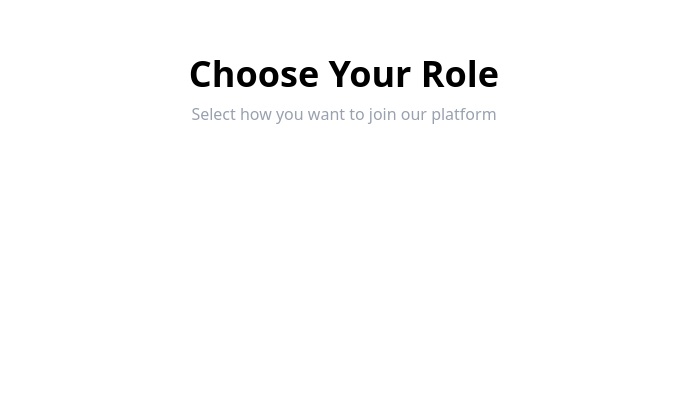
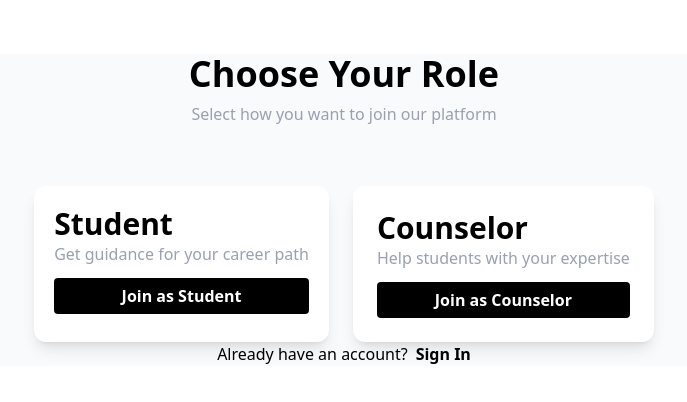
Before and after one commit to DevindiPeiris/NextStep, a React (Vite) app in the folder frontend/nextstep-frontend/: page / in a window 1280 px wide. Shown: the part 146-548 px from the top of the page, without its empty margins (296-983 px from the left). Built offline with nearby package versions, Linux system fonts and the light colour scheme.

Commit message:
role selection

```diff
--- a/frontend/nextstep-frontend/src/pages/RoleSelection.jsx
+++ b/frontend/nextstep-frontend/src/pages/RoleSelection.jsx
@@ -2,10 +2,29 @@ import React from 'react';
 
 function RoleSelection() {
   return (
-  <div>
+  <div className='bg-gray-50 '>
     <div className="flex flex-col items-center justify-center mt-50">
         <h1 className="text-4xl font-bold text-black">Choose Your Role</h1>
-        <p className="text-base text-gray-400 mt-2">Select how you want to join our platform</p>
+        <p className="text-base text-gray-400 mt-2 mb-15">Select how you want to join our platform</p>
+    </div>
+
+    <div className='flex flex-rows justify-center gap-6'>
+      <div className='max-w-sm rounded-xl shadow-lg bg-white p-5'>
+        <h2 className='text-3xl font-bold text-black'>Student</h2>
+        <p className='text-base text-gray-400 mb-3'>Get guidance for your career path</p>
+        <button className='bg-black text-white rounded w-full py-1.5 font-semibold'>Join as Student</button>
+      </div>
+
+      <div className='max-w-sm rounded-xl shadow-lg bg-white p-6'>
+        <h2 className='text-3xl font-bold text-black'>Counselor</h2>
+        <p className='text-base text-gray-400 mb-3'>Help students with your expertise</p>
+        <button className='bg-black text-white rounded w-full py-1.5 font-semibold'>Join as Counselor</button>
+      </div>
+    </div>
+
+    <div className='flex flex-rows justify-center'>
+      <p className='mr-2'>Already have an account?</p>
+      <a className='font-bold' href=''>Sign In</a>
     </div>
   </div>
 
```
Also changed, not shown: frontend/nextstep-frontend/src/assets/R.PNG (added), frontend/nextstep-frontend/src/pages/info.txt.
